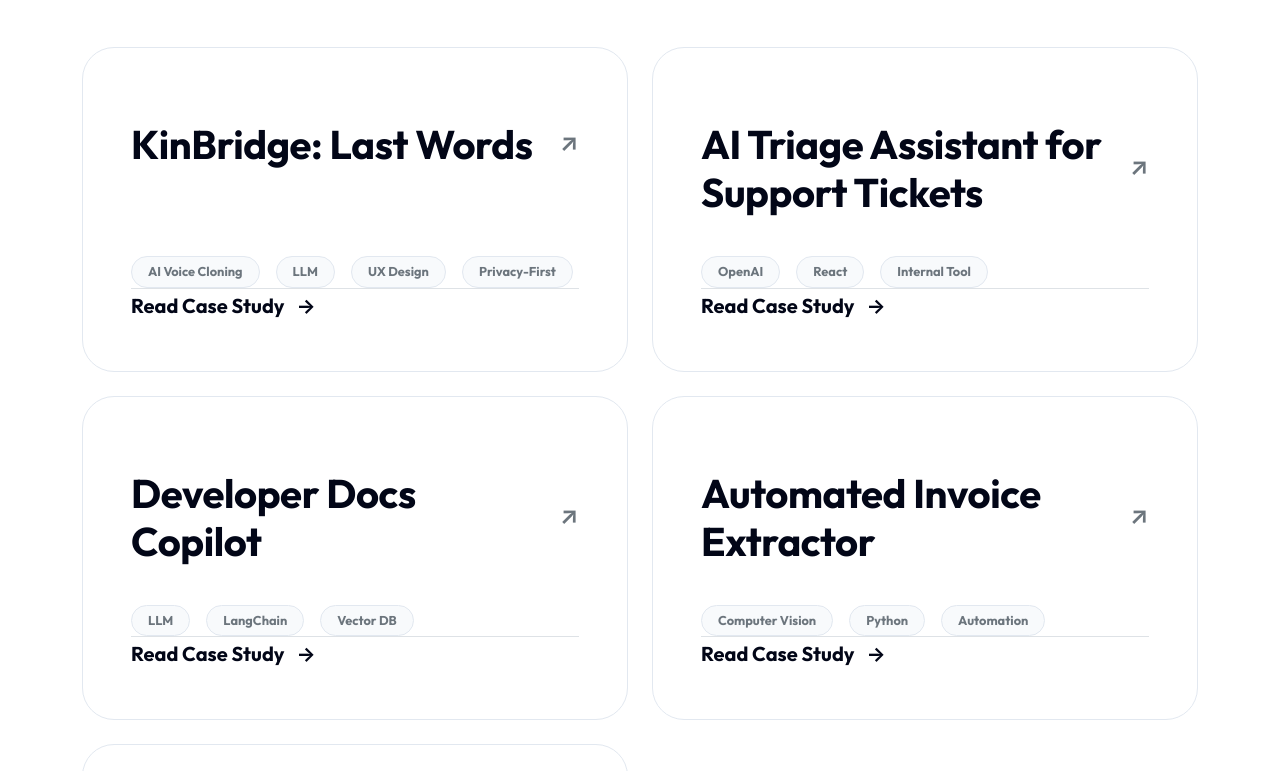
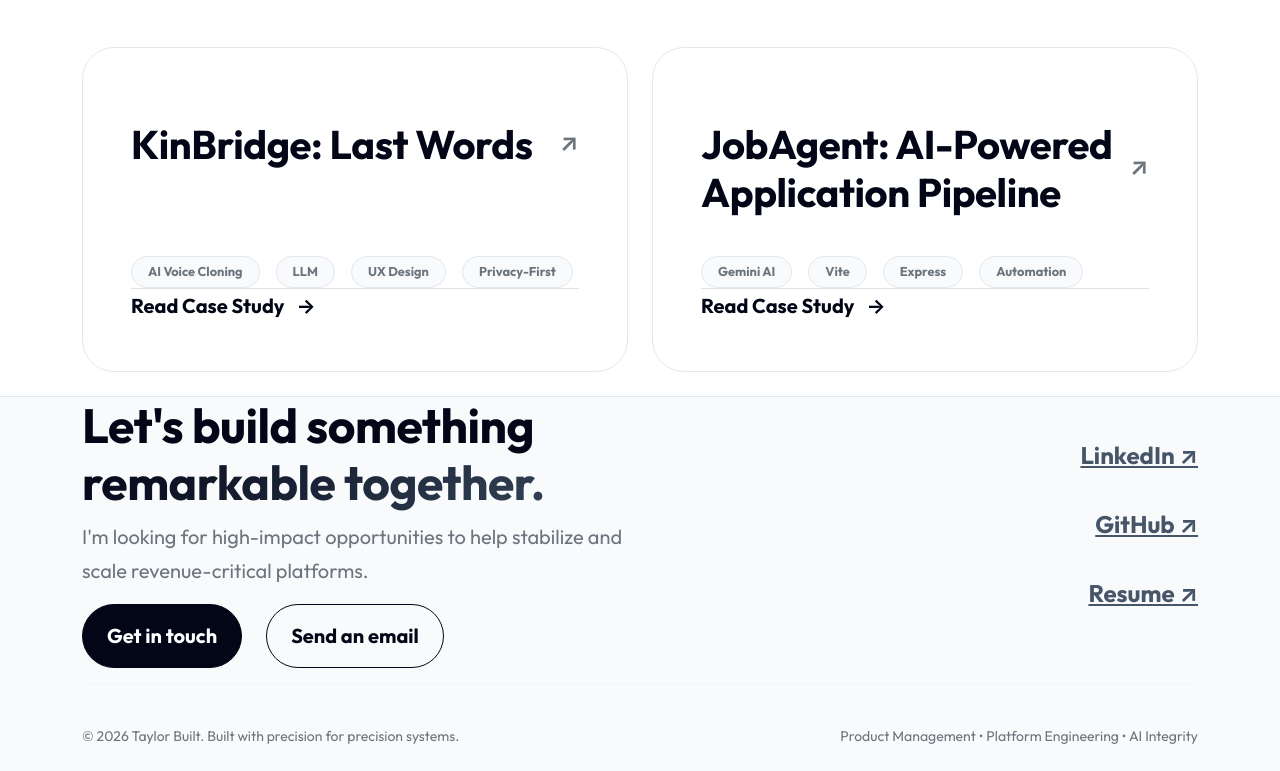
Before and after one commit to JasonWayneT/taylormade.me, a React (Vite) app: page /work in a window 1280 px wide. Shown: the part 600-1371 px from the top of the page. Built offline with nearby package versions, Linux system fonts and the light colour scheme.

Commit message:
Clean up projects: Only KinBridge and JobAgent remain

```diff
--- a/src/data/projects.js
+++ b/src/data/projects.js
@@ -15,45 +15,6 @@
     learnings: ["Compassionate UX requires slowing down the interaction pace", "Spiritual and cultural alignment is a key trust-builder for legacy technology"]
   },
   {
-    id: "ai-triage-assistant",
-    title: "AI Triage Assistant for Support Tickets",
-    summary: "LLM assistant that cut triage time for support tickets by 35% for a 40-person team.",
-    role: "Product Manager",
-    type: "0→1 Product",
-    tags: ["OpenAI", "React", "Internal Tool"],
-    context: "The support team was spending 2 hours per day manually assigning tickets.",
-    goals: ["Reduce manual assignment time", "Maintain >90% routing accuracy", "Integrate into existing Zendesk workflow"],
-    approach: "Designed an AI assistant using OpenAI's API to analyze ticket content, predict the category, and assign to the right agent. Focused heavily on designing the right guardrails to fallback to human review if confidence was low.",
-    results: "Reduced triage time by 35% within the first month. Increased team capacity by 20%.",
-    learnings: ["Strict guardrails are essential for trust", "Latency matters more than we thought for this workflow"]
-  },
-  {
-    id: "docs-copilot",
-    title: "Developer Docs Copilot",
-    summary: "Interactive AI agent embedded in developer documentation answering technical questions instantly.",
-    role: "PM + UX",
-    type: "Feature Iteration",
-    tags: ["LLM", "LangChain", "Vector DB"],
-    context: "Developers struggled to find the right configuration parameters in our dense documentation.",
-    goals: ["Increase successful doc searches", "Decrease time-to-value for new developers"],
-    approach: "Built a RAG-based system indexing our markdown docs. Prioritized citation so developers could jump straight to the source material.",
-    results: "30% decrease in basic API questions on StackOverflow and internal forums.",
-    learnings: ["Citations are critical for developer trust", "Handling code snippets cleanly is the hardest UX challenge"]
-  },
-  {
-    id: "data-extractor",
-    title: "Automated Invoice Extractor",
-    summary: "Pipeline tool leveraging AI to pull structured data from unstructured vendor PDFs.",
-    role: "Product Manager",
-    type: "0→1 Tool",
-    tags: ["Computer Vision", "Python", "Automation"],
-    context: "Finance team manually entered data for thousands of invoices monthly.",
-    goals: ["Automate 80% of data entry", "Flag low-confidence scans for human review"],
-    approach: "Paired OCR with LLM prompting to extract key-value pairs robustly regardless of the invoice layout.",
-    results: "Saved 40 hours of manual data entry per week.",
-    learnings: ["Human-in-the-loop UI is just as important as the model accuracy"]
-  },
-  {
     id: "job-agent",
     title: "JobAgent: AI-Powered Application Pipeline",
     summary: "Automated end-to-end recruitment tool that audits resumes, researches companies, and generates tailored interview prep material.",
```
